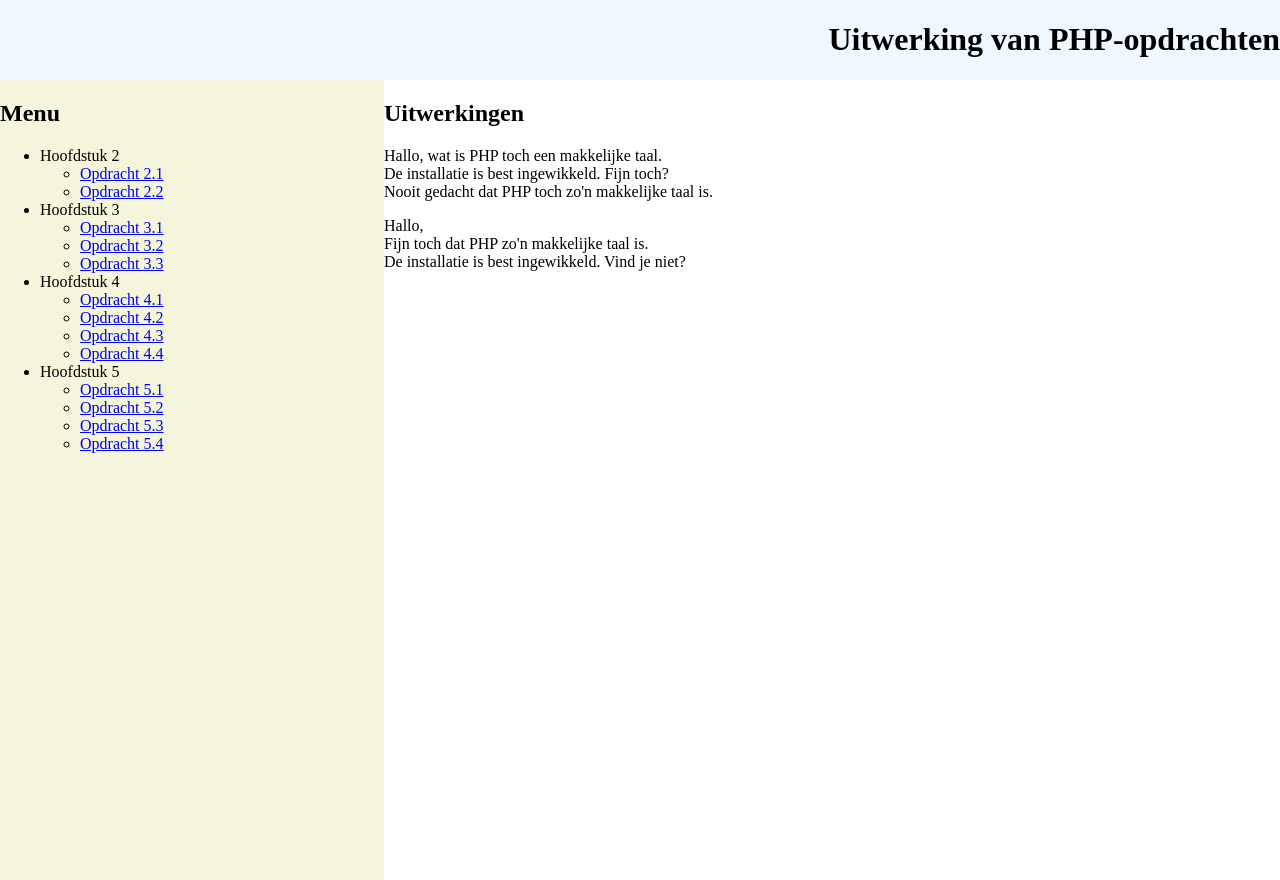
After one commit to W1-JimDucker/phpopdrachten, a PHP site: page /hoofdstuk2/opdr22.php in a window 1280 px wide. The commit adds this page. Run offline with PHP 8.4, Linux system fonts and the light colour scheme.

Commit message:
opdracht 2.2 gemaakt (opdr22.php, opdracht_2-2.php werd niet gezien als php bestand)

```diff
--- a/css/style.css
+++ b/css/style.css
@@ -20,3 +20,7 @@ aside{
 main{
     float: left;
 }
+
+h2{
+    width: 69%;
+}
--- /dev/null
+++ b/hoofdstuk2/opdr22.php
@@ -0,0 +1,105 @@
+<?php
+/**
+ * User: Jim Dücker
+ * Date:
+ * Time:
+ * File: index.php
+ */
+?>
+<head>
+    <link href="../css/style.css" type="text/css" rel="stylesheet">
+</head>
+<?php
+$text1 = "Hallo";
+$text2 = "een makkelijke taal";
+$text3 = "toch zo'n makkelijke taal";
+$text4 = "wat is";
+$text5 = "PHP";
+$text6 = "Nooit gedacht dat";
+$text7 = "De installatie is best ingewikkeld";
+$text8 = "Fijn";
+$text9 = "?";
+$text10 = ".";
+$text11 = ",";
+$text12 = "<br>";
+$text13 = "is";
+$text14 = "Vind je niet";
+$text15 = "toch";
+?>
+<body>
+<header>
+    <h1><?php echo "Uitwerking van PHP-opdrachten"; ?></h1>
+</header>
+<aside>
+    <h2>Menu</h2>
+    <ul>
+        <li>Hoofdstuk 2
+            <ul>
+                <li>
+                    <a href="hoofdstuk2/opdracht_2-1.php">Opdracht 2.1</a>
+                </li>
+                <li>
+                    <a href="hoofdstuk2/opdracht_2-2.php">Opdracht 2.2</a>
+                </li>
+            </ul>
+        </li>
+        <li>Hoofdstuk 3
+            <ul>
+                <li>
+                    <a href="hoofdstuk3/opdracht_3-1.php">Opdracht 3.1</a>
+                </li>
+                <li>
+                    <a href="hoofdstuk3/opdracht_3-2.php">Opdracht 3.2</a>
+                </li>
+                <li>
+                    <a href="hoofdstuk3/opdracht_3-3.php">Opdracht 3.3</a>
+                </li>
+            </ul>
+        </li>
+        <li>Hoofdstuk 4
+            <ul>
+                <li>
+                    <a href="hoofdstuk4/opdracht_4-1">Opdracht 4.1</a>
+                </li>
+                <li>
+                    <a href="hoofdstuk4/opdracht_4-2">Opdracht 4.2</a>
+                </li>
+                <li>
+                    <a href="hoofdstuk4/opdracht_4-3">Opdracht 4.3</a>
+                </li>
+                <li>
+                    <a href="hoofdstuk4/opdracht_4-4">Opdracht 4.4</a>
+                </li>
+            </ul>
+        </li>
+        <li>Hoofdstuk 5
+            <ul>
+                <li>
+                    <a href="hoofdstuk5/opdracht_5-1">Opdracht 5.1</a>
+                </li>
+                <li>
+                    <a href="hoofdstuk5/opdracht_5-2">Opdracht 5.2</a>
+                </li>
+                <li>
+                    <a href="hoofdstuk5/opdracht_5-2">Opdracht 5.3</a>
+                </li>
+                <li>
+                    <a href="hoofdstuk5/opdracht_5-4">Opdracht 5.4</a>
+                </li>
+            </ul>
+        </li>
+    </ul>
+</aside>
+<main><h2 id="uitwerkingen">
+        Uitwerkingen
+    </h2>
+
+    <?php
+    echo("<p>" . $text1 . $text11 . " " . $text4 . " " . $text5 . " " .  $text15 . " " . $text2 . $text10 . $text12 . $text7 . $text10 . " " . $text8 . " " . $text15 . $text9 . $text12 . $text6 . " " . $text5 . " " .  $text3 . " " . $text13 . $text10 . "</p>");
+    ?>
+    <?php
+    echo("<p>" . $text1 . $text11 . $text12 . $text8 . " " . "$text15" . " " . "dat" . " " . $text5 . " " . "zo'n makkelijke taal" . " " . $text13 . $text10 . $text12 . $text7 . $text10 . " " . $text14 . $text9 . "</p>");
+    ?>
+</main>
+
+</body>
```
Also changed, not shown: hoofdstuk2/opdracht_2-2.php (added, +79 -0 lines).
